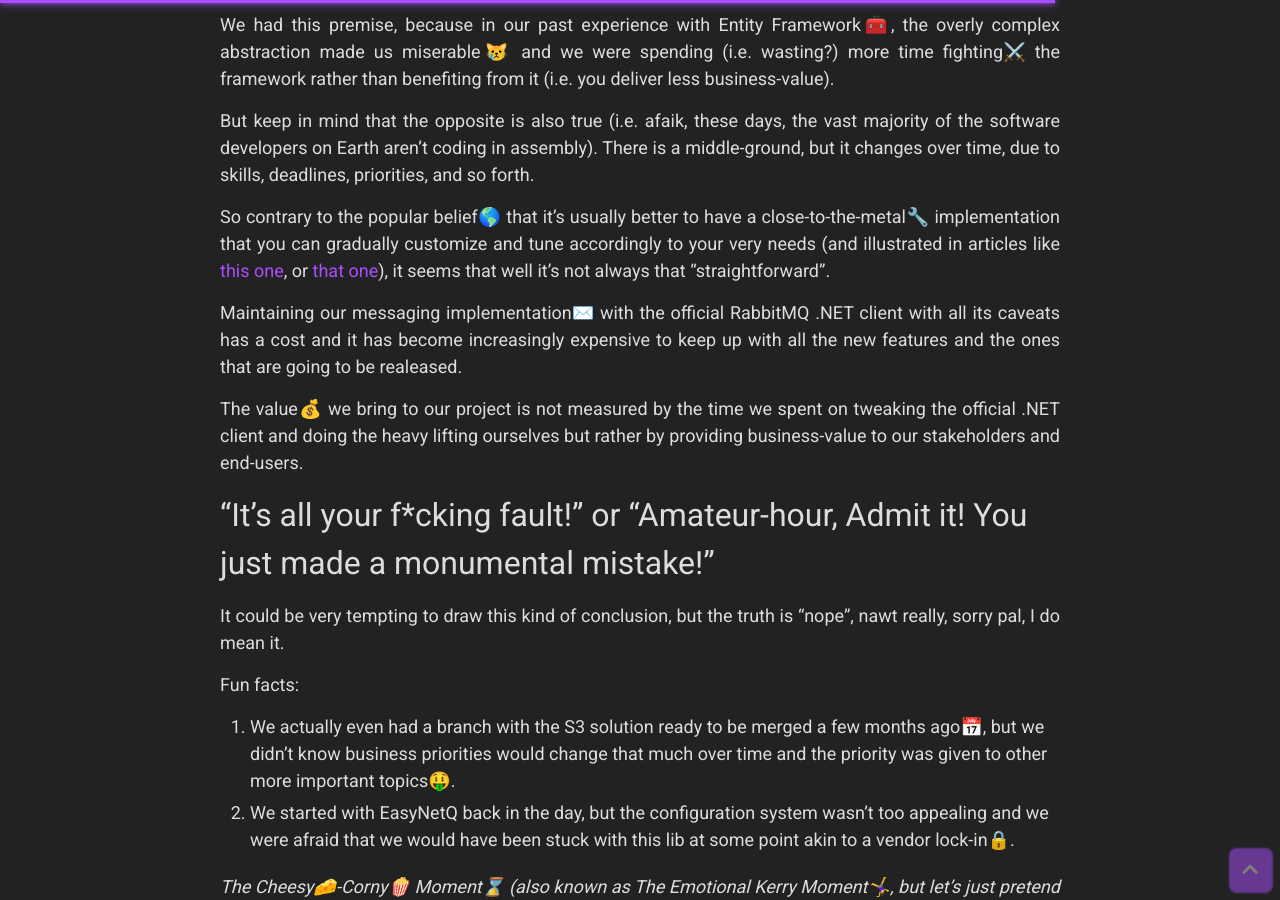
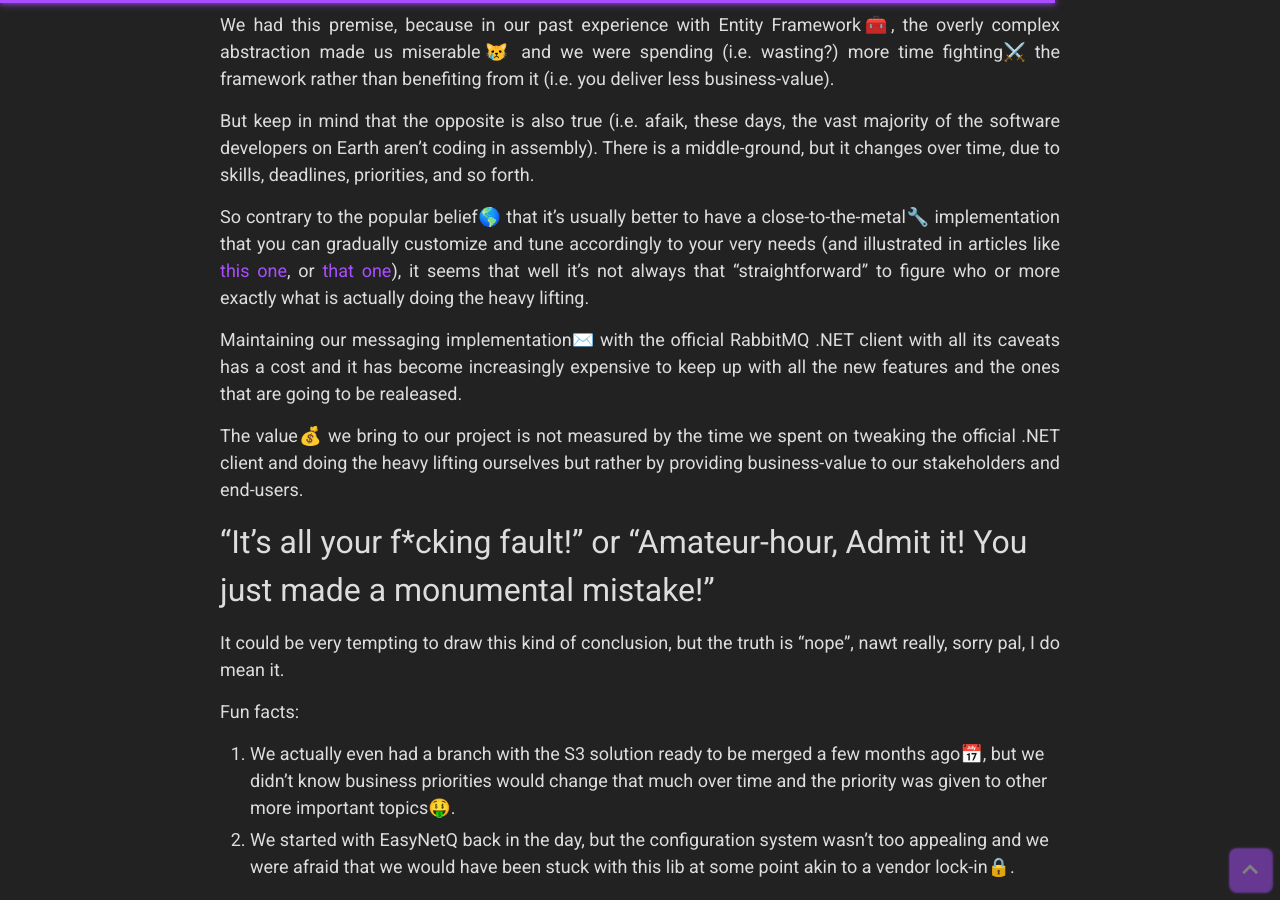
Before and after one commit to mary-perret-1986/kerry-perret.github.io, a Jekyll site: the page built from _posts/2021-02-15-post-mortem-handling-big-files-with-rmq-pg.md, in a window 1280 px wide and 900 px high, scrolled down 6056 px. Built offline with Jekyll 4.4.1, drawn with Linux system fonts in a browser that asks for light colours; nearby versions of some CDN libraries; comment, search, counter and statistics services are not loaded; part of the change alters nothing that is shown.

```diff
--- a/_includes/head.html
+++ b/_includes/head.html
@@ -8,15 +8,17 @@
   {%- endif -%}
   <meta name="twitter:card" content="summary" />
   <meta name="twitter:title" content="Hreflang: {{ page.title }}"/>
-  <meta property="og:title" content="{{ page.title }}">
-  <meta property="og:url" content="//www.example.com/URL of the article" />
 
   {%- if page.id -%}
   <meta name="twitter:description" content="{{ page.excerpt | escape }}">
   <meta property="og:description" content="{{ page.excerpt | escape }}">
+  <meta property="og:title" content="{{ page.title }}">
+  <meta property="og:url" content="{{ site.url }}{{ site.baseurl }}{{ page.url }}" />
   {% else %}
   <meta name="twitter:description" content="{{ site.description }}">
   <meta property="og:description" content="{{ site.description }}">
+  <meta property="og:title" content="{{ site.title }}">
+  <meta property="og:url" content="{{ site.url }}" />
   {%- endif -%}
 
   {%- include favicons.html -%}
--- a/_posts/2021-02-15-post-mortem-handling-big-files-with-rmq-pg.md
+++ b/_posts/2021-02-15-post-mortem-handling-big-files-with-rmq-pg.md
@@ -175,7 +175,7 @@ We had this premise, because in our past experience with Entity Framework🧰, t
 
 But keep in mind that the opposite is also true (i.e. afaik, these days, the vast majority of the software developers on Earth aren't coding in assembly). There is a middle-ground, but it changes over time, due to skills, deadlines, priorities, and so forth.
 
-So contrary to the popular belief🌎 that it's usually better to have a close-to-the-metal🔧 implementation that you can gradually customize and tune accordingly to your very needs (and illustrated in articles like [this one](https://www.ouarzy.com/2020/12/27/dont-reinvent-the-wheel), or [that one](https://www.ouarzy.com/2019/09/29/writing-code-isnt-the-bottleneck)), it seems that well it's not always that "straightforward".
+So contrary to the popular belief🌎 that it's usually better to have a close-to-the-metal🔧 implementation that you can gradually customize and tune accordingly to your very needs (and illustrated in articles like [this one](https://www.ouarzy.com/2020/12/27/dont-reinvent-the-wheel), or [that one](https://www.ouarzy.com/2019/09/29/writing-code-isnt-the-bottleneck)), it seems that well it's not always that "straightforward" to figure who or more exactly what is actually doing the heavy lifting.
 
 Maintaining our messaging implementation✉️ with the official RabbitMQ .NET client with all its caveats has a cost and it has become increasingly expensive to keep up with all the new features and the ones that are going to be realeased.
 
```
